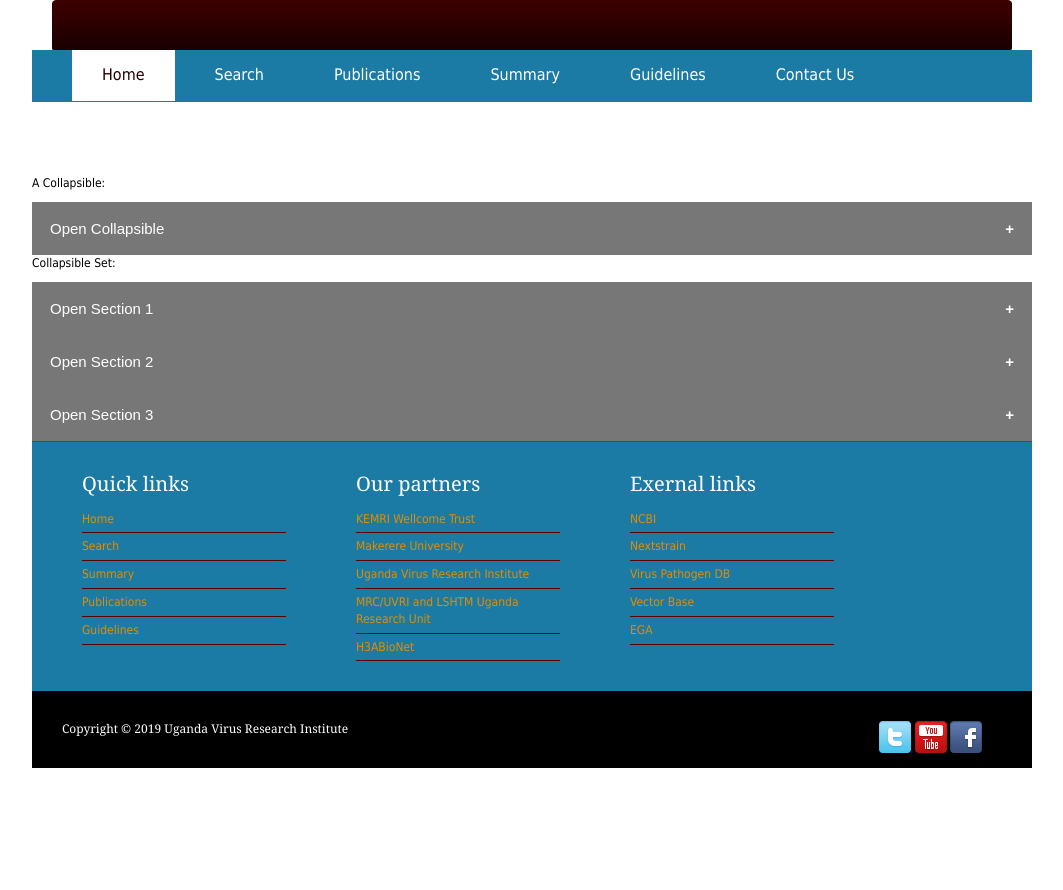
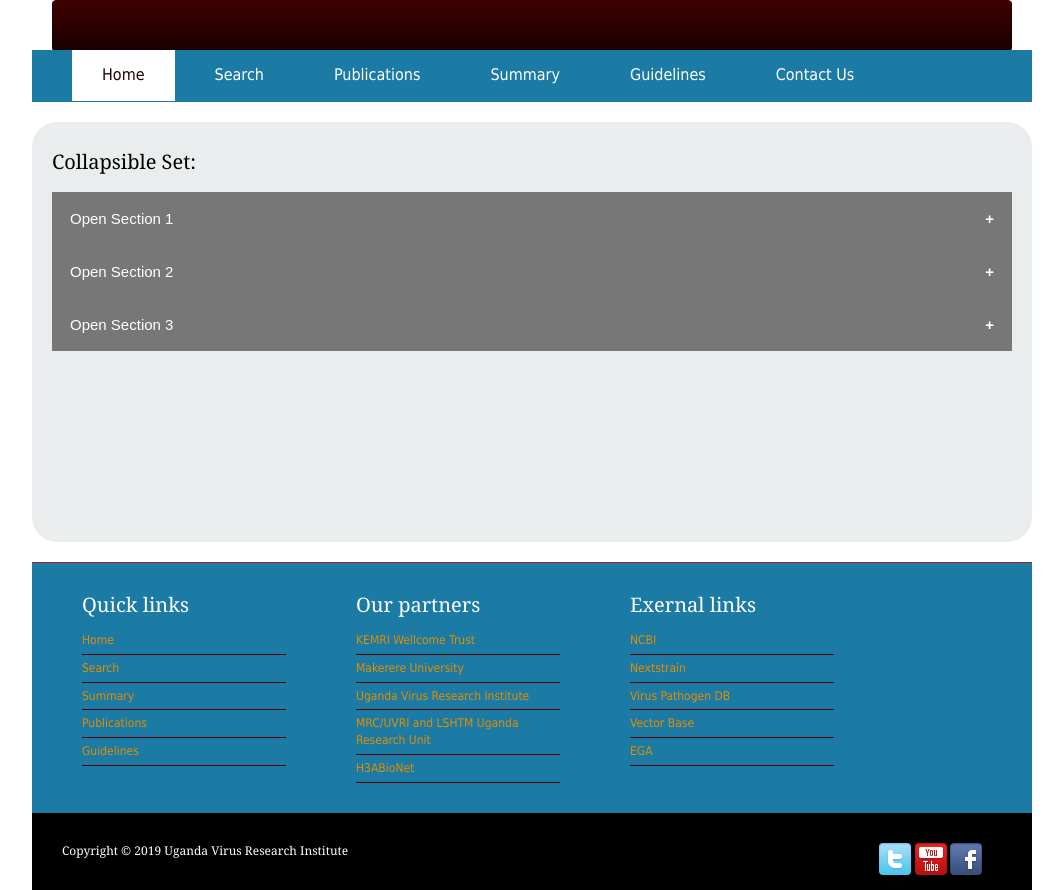
Before and after one commit to OmaraI/virusPortal, a Django app: page /publications/ in a window 1280 px wide. Shown: the whole page, without its empty margins (108-1171 px from the left). Before the commit the page ends 768 px from the top, so only its background shows below. Run offline with Django 3.2, Linux system fonts and the light colour scheme.

Commit message:
Update publications.html

```diff
--- a/portal/templates/publications.html
+++ b/portal/templates/publications.html
@@ -3,6 +3,7 @@
 
 
 {% block css %}
+<!--https://www.w3schools.com/howto/howto_js_collapsible.asp-->
 <style>
 .collapsible {
   background-color: #777;
@@ -43,15 +44,8 @@
 {% endblock %}
 
 
-{% block content1%}
-<h2>Animated Collapsibles</h2>
-
-<p>A Collapsible:</p>
-<button class="collapsible">Open Collapsible</button>
-<div class="content">
-  <p>Lorem ipsum dolor sit amet, consectetur adipisicing elit, sed do eiusmod tempor incididunt ut labore et dolore magna aliqua. Ut enim ad minim veniam, quis nostrud exercitation ullamco laboris nisi ut aliquip ex ea commodo consequat.</p>
-</div>
-
+{% block content1 %}
+<div id="tooplate_middle">
 <p>Collapsible Set:</p>
 <button class="collapsible">Open Section 1</button>
 <div class="content">
@@ -82,4 +76,5 @@ for (i = 0; i < coll.length; i++) {
   });
 }
 </script>
+</div>
 {% endblock %}
```
